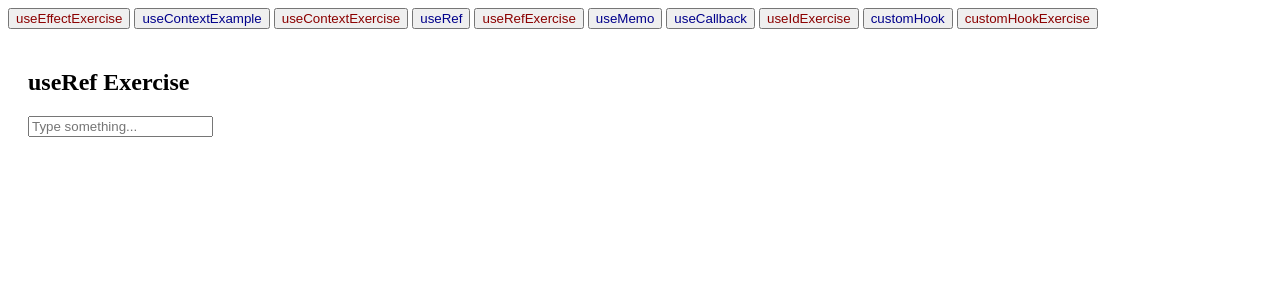
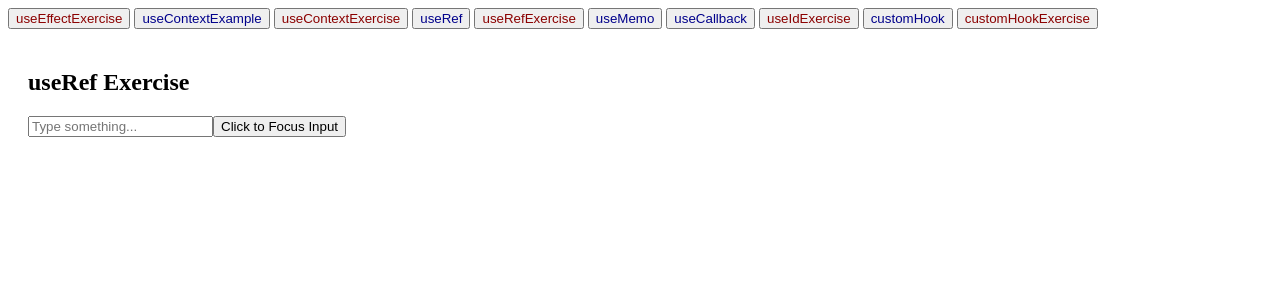
Before and after one commit to m-zawilski/hooks-redi, a React (Vite) app: page / in a window 1280 px wide. Both pictures are taken after a click on the button "useRefExercise". Shown: the top 300 px of the page. Built offline with nearby package versions, Linux system fonts and the light colour scheme.

Commit message:
Finished UseRef exercise

```diff
--- a/src/exercises/UseRefExercise.tsx
+++ b/src/exercises/UseRefExercise.tsx
@@ -1,12 +1,22 @@
+import { useRef } from "react";
+
 function UseRefExercise() {
   // Add a button that allows the user to put focus on the input
   // use HTMLInputElement as useRef type
   // use the focus() method of the HTMLInputElement DOM node
 
+  const inputRef = useRef<HTMLInputElement>(null);
+
   return (
     <div>
       <h2>useRef Exercise</h2>
-      <input type="text" placeholder="Type something..." />
+      <input ref={inputRef} type="text" placeholder="Type something..." />
+      <button onClick={() => {
+        if(inputRef.current) {
+         inputRef.current.focus()
+        }
+      }
+      }>Click to Focus Input</button>
     </div>
   );
 }
```
